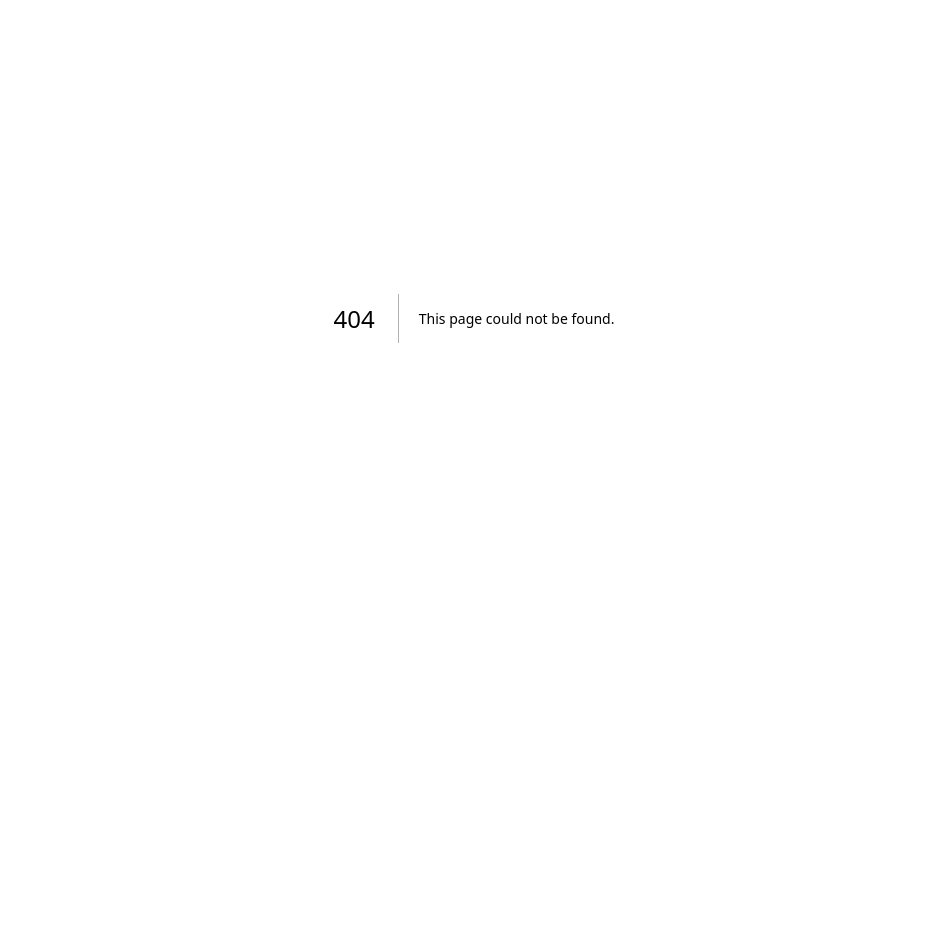
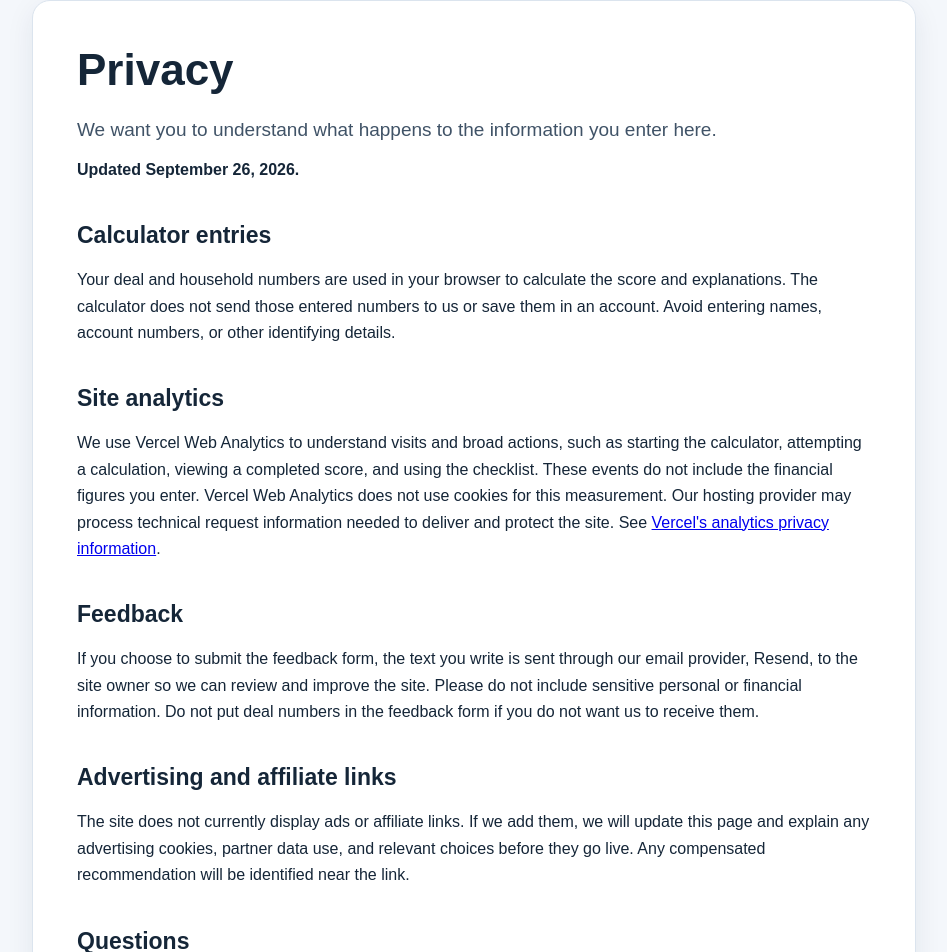
Before and after one commit to rmerrow1/dont-sign-this-yet, a Next.js app: page /privacy in a window 1280 px wide. Before the commit this address had no page. Shown: the part 82-1034 px from the top of the page, without its empty margins (166-1113 px from the left). Before the commit the page ends 800 px from the top, so only its background shows below. Built offline with nearby package versions, Linux system fonts and the light colour scheme.

Commit message:
Add privacy information

```diff
--- /dev/null
+++ b/app/privacy/page.js
@@ -0,0 +1,34 @@
+import "../globals.css";
+
+export const metadata = {
+  title: "Privacy | Don't Sign This Yet",
+  description: "How Don't Sign This Yet handles calculator entries, site analytics, and feedback.",
+  alternates: { canonical: "https://www.dontsignthisyet.com/privacy" }
+};
+
+export default function PrivacyPage() {
+  return <>
+    <header className="guideHeader"><a href="/">DON&apos;T SIGN <span>THIS YET</span></a><a href="/#calculator">Calculator</a></header>
+    <main className="guideWrap"><article className="card guideArticle">
+      <h1>Privacy</h1>
+      <p className="guideLead">We want you to understand what happens to the information you enter here.</p>
+      <p><strong>Updated September 26, 2026.</strong></p>
+
+      <h2>Calculator entries</h2>
+      <p>Your deal and household numbers are used in your browser to calculate the score and explanations. The calculator does not send those entered numbers to us or save them in an account. Avoid entering names, account numbers, or other identifying details.</p>
+
+      <h2>Site analytics</h2>
+      <p>We use Vercel Web Analytics to understand visits and broad actions, such as starting the calculator, attempting a calculation, viewing a completed score, and using the checklist. These events do not include the financial figures you enter. Vercel Web Analytics does not use cookies for this measurement. Our hosting provider may process technical request information needed to deliver and protect the site. See <a href="https://vercel.com/docs/analytics/privacy-policy">Vercel&apos;s analytics privacy information</a>.</p>
+
+      <h2>Feedback</h2>
+      <p>If you choose to submit the feedback form, the text you write is sent through our email provider, Resend, to the site owner so we can review and improve the site. Please do not include sensitive personal or financial information. Do not put deal numbers in the feedback form if you do not want us to receive them.</p>
+
+      <h2>Advertising and affiliate links</h2>
+      <p>The site does not currently display ads or affiliate links. If we add them, we will update this page and explain any advertising cookies, partner data use, and relevant choices before they go live. Any compensated recommendation will be identified near the link.</p>
+
+      <h2>Questions</h2>
+      <p>Use the <a href="/feedback">feedback form</a> for questions about this page. Please leave out sensitive details.</p>
+      <a className="guideAction" href="/#calculator">Return to calculator →</a>
+    </article></main>
+  </>;
+}
```
